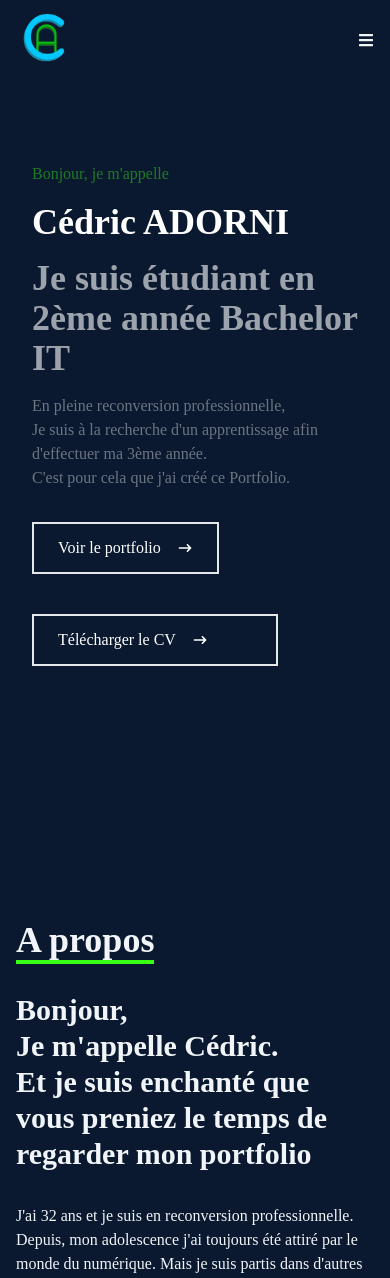
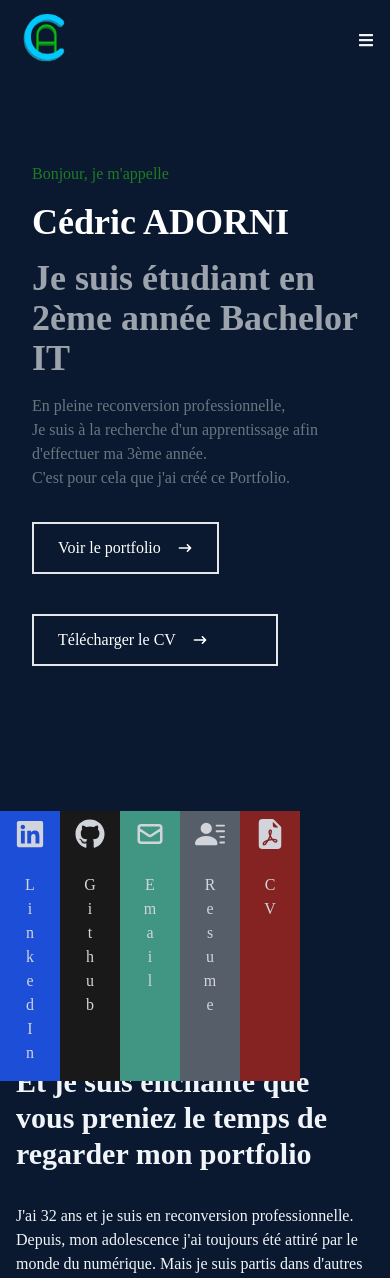
Before and after one commit to ced31-git/cv_adorni_cedric, a React (Create React App) app: page / in a window 390 px wide. Shown: the top 1278 px of the page. Built offline with nearby package versions, Linux system fonts and the light colour scheme.

Commit message:
Components Social_Icons_Mobile finaliser

```diff
--- a/src/App.js
+++ b/src/App.js
@@ -1,4 +1,5 @@
 import Navbar from "./components/Navbar";
+import SocialIconsMobile from "./components/subcomponents/Social_Icons_Mobile";
 import Home from "./components/Home";
 import About from "./components/About";
 import Contact from "./components/Contact";
@@ -10,6 +11,7 @@ function App() {
   return (
     <div>
       <Navbar />
+      <SocialIconsMobile />
       <Home />
       <About />
       {/* <Formation /> */}
--- a/src/components/Home.jsx
+++ b/src/components/Home.jsx
@@ -1,6 +1,7 @@
 import React from "react";
 import { HiArrowNarrowRight } from "react-icons/hi";
 import { Link } from "react-scroll";
+
 
 const Home = () => {
   return (
--- a/src/components/Navbar.jsx
+++ b/src/components/Navbar.jsx
@@ -7,6 +7,8 @@ import {
 } from "react-icons/bs";
 import Logo from "../assets/icons/Logo_CA.png";
 import { Link } from "react-scroll";
+import SocialIcons from "./subcomponents/Social_Icons";
+
 
 const Navbar = () => {
   const [nav, setNav] = useState(false);
@@ -52,7 +54,7 @@ const Navbar = () => {
           </li>
           <li className="md:hover:underline md:hover:text-vertfluo">
             <Link to="contact" smooth={true} duration={500}>
-            Contact
+              Contact
             </Link>
           </li>
         </ul>
@@ -70,6 +72,7 @@ const Navbar = () => {
             : "absolute top-0 left-0 w-full h-screen bg-darkblue flex flex-col justify-center items-center"
         }
       >
+
         <li className="py-6 text-4xl">
           <Link onClick={handleClick} to="home" smooth={true} duration={500}>
             Accueil
@@ -102,57 +105,13 @@ const Navbar = () => {
         </li>
         <li className="py-6 text-4xl">
           <Link onClick={handleClick} to="contact" smooth={true} duration={500}>
-          Contact
+            Contact
           </Link>
         </li>
       </ul>
-      {/* Icones Réseaux Sociaux */}
+      {/* Icones Réseaux Sociaux: lg screen*/}
       <div className="hidden lg:flex fixed flex-col top-[35%] left-0">
-        <ul>
-          <li className="w-[160px] h-[60px] flex justify-between items-center ml-[-100px] hover:ml-[-10px] duration-300 bg-blue-700">
-            <a
-              className="flex justify-between items-center w-full text-gray-300"
-              href="/"
-            >
-              Linkedin <FaLinkedin size={30} />
-            </a>
-          </li>
-          <li className="w-[160px] h-[60px] flex justify-between items-center ml-[-100px] hover:ml-[-10px] duration-300 bg-[#1a1919]">
-            <a
-              className="flex justify-between items-center w-full text-gray-300"
-              href={`url('https://github.com/ced31-git')`}
-              target="_blank"
-              rel="noreferrer"
-            >
-              Github <FaGithub size={30} />
-            </a>
-          </li>
-          <li className="w-[160px] h-[60px] flex justify-between items-center ml-[-100px] hover:ml-[-10px] duration-300 bg-[#409683]">
-            <a
-              className="flex justify-between items-center w-full text-gray-300"
-              href="mailto:adorni.cedric@gmail.com"
-            >
-              Email <HiOutlineMail size={30} />
-            </a>
-          </li>
-          <li className="w-[160px] h-[60px] flex justify-between items-center ml-[-100px] hover:ml-[-10px] duration-300 bg-[#565f69]">
-            <a
-              className="flex justify-between items-center w-full text-gray-300"
-              href="/"
-            >
-              Resume <BsFillPersonLinesFill size={30} />
-            </a>
-          </li>
-          <li className="w-[160px] h-[60px] flex justify-between items-center ml-[-100px] hover:ml-[-10px] duration-300 bg-[#852222]">
-            <a
-              className="flex justify-between items-center w-full text-gray-300"
-              href="/"
-              download
-            >
-              Télécharger CV <BsFillFileEarmarkPdfFill size={30} />
-            </a>
-          </li>
-        </ul>
+        <SocialIcons />
       </div>
     </div>
   );
--- /dev/null
+++ b/src/components/subcomponents/Social_Icons.jsx
@@ -0,0 +1,59 @@
+import React from 'react'
+import { FaBars, FaTimes, FaGithub, FaLinkedin } from "react-icons/fa";
+import { HiOutlineMail } from "react-icons/hi";
+import {
+  BsFillPersonLinesFill,
+  BsFillFileEarmarkPdfFill,
+} from "react-icons/bs";
+
+const Social_Icons = () => {
+  return (
+    <ul>
+      <li className="w-[170px] h-[60px] flex justify-between items-center ml-[-110px] hover:ml-[-10px] duration-300 bg-blue-700">
+        <a
+          className="flex justify-between items-center w-full text-gray-300"
+          href="/"
+        >
+          Linkedin <FaLinkedin size={30} />
+        </a>
+      </li>
+      <li className="w-[170px] h-[60px] flex justify-between items-center ml-[-110px] hover:ml-[-10px] duration-300 bg-[#1a1919]">
+        <a
+          className="flex justify-between items-center w-full text-gray-300"
+          href={`url('https://github.com/ced31-git')`}
+          target="_blank"
+          rel="noreferrer"
+        >
+          Github <FaGithub size={30} />
+        </a>
+      </li>
+      <li className="w-[170px] h-[60px] flex justify-between items-center ml-[-110px] hover:ml-[-10px] duration-300 bg-[#409683]">
+        <a
+          className="flex justify-between items-center w-full text-gray-300"
+          href="mailto:adorni.cedric@gmail.com"
+        >
+          Email <HiOutlineMail size={30} />
+        </a>
+      </li>
+      <li className="w-[170px] h-[60px] flex justify-between items-center ml-[-110px] hover:ml-[-10px] duration-300 bg-[#565f69]">
+        <a
+          className="flex justify-between items-center w-full text-gray-300"
+          href="/"
+        >
+          Resume <BsFillPersonLinesFill size={30} />
+        </a>
+      </li>
+      <li className="w-[170px] h-[60px] flex justify-between items-center ml-[-110px] hover:ml-[-10px] duration-300 bg-[#852222]">
+        <a
+          className="flex justify-between items-center w-full text-gray-300"
+          href="/"
+          download
+        >
+          Télécharger CV <BsFillFileEarmarkPdfFill size={30} />
+        </a>
+      </li>
+    </ul>
+  );
+}
+
+export default Social_Icons
--- /dev/null
+++ b/src/components/subcomponents/Social_Icons_Mobile.jsx
@@ -0,0 +1,113 @@
+import React from "react";
+import { FaBars, FaTimes, FaGithub, FaLinkedin } from "react-icons/fa";
+import { HiOutlineMail } from "react-icons/hi";
+import {
+  BsFillPersonLinesFill,
+  BsFillFileEarmarkPdfFill,
+} from "react-icons/bs";
+
+const Social_Icons_Mobile = () => {
+  return (
+    <div className="flex justify-between items-center fixed top-[83%] left-0 lg:hidden">
+      <ul className="flex">
+        <li className="w-[60px] h-[270px] flex justify-center items-start mt-[110px] hover:mt-[-80px] duration-300 bg-blue-700 py-2">
+          <a
+            className="flex justify-center items-center w-full text-gray-300"
+            href="/"
+          >
+            <ul>
+              <li>
+                <FaLinkedin size={30} />
+              </li>
+              <br />
+              <li className="flex justify-center items-center">L</li>
+              <li className="flex justify-center items-center">i</li>
+              <li className="flex justify-center items-center">n</li>
+              <li className="flex justify-center items-center">k</li>
+              <li className="flex justify-center items-center">e</li>
+              <li className="flex justify-center items-center">d</li>
+              <li className="flex justify-center items-center">I</li>
+              <li className="flex justify-center items-center">n</li>
+            </ul>
+          </a>
+        </li>
+        <li className="w-[60px] h-[270px] flex justify-center items-start mt-[110px] hover:mt-[-80px] duration-300 bg-[#1a1919] py-2">
+          <a
+            className="flex justify-center items-center w-full text-gray-300"
+            href={`url('https://github.com/ced31-git')`}
+            target="_blank"
+            rel="noreferrer"
+          >
+            <ul>
+              <li>
+                <FaGithub size={30} />
+              </li>
+              <br />
+              <li className="flex justify-center items-center">G</li>
+              <li className="flex justify-center items-center">i</li>
+              <li className="flex justify-center items-center">t</li>
+              <li className="flex justify-center items-center">h</li>
+              <li className="flex justify-center items-center">u</li>
+              <li className="flex justify-center items-center">b</li>
+            </ul>
+          </a>
+        </li>
+        <li className="w-[60px] h-[270px] flex justify-between items-start mt-[110px] hover:mt-[-80px] duration-300 bg-[#409683] py-2">
+          <a
+            className="flex justify-center items-center w-full text-gray-300"
+            href="mailto:adorni.cedric@gmail.com"
+          >
+            <ul>
+              <li>
+                <HiOutlineMail size={30} />
+              </li>
+              <br />
+              <li className="flex justify-center items-center">E</li>
+              <li className="flex justify-center items-center">m</li>
+              <li className="flex justify-center items-center">a</li>
+              <li className="flex justify-center items-center">i</li>
+              <li className="flex justify-center items-center">l</li>
+            </ul>
+          </a>
+        </li>
+        <li className="w-[60px] h-[270px] flex justify-between items-start mt-[110px] hover:mt-[-80px] duration-300 bg-[#565f69] py-2">
+          <a
+            className="flex justify-center items-center w-full text-gray-300"
+            href="/"
+          >
+            <ul>
+              <li>
+                <BsFillPersonLinesFill size={30} />
+              </li>
+              <br />
+              <li className="flex justify-center items-center">R</li>
+              <li className="flex justify-center items-center">e</li>
+              <li className="flex justify-center items-center">s</li>
+              <li className="flex justify-center items-center">u</li>
+              <li className="flex justify-center items-center">m</li>
+              <li className="flex justify-center items-center">e</li>
+            </ul>
+          </a>
+        </li>
+        <li className="w-[60px] h-[270px] flex justify-between items-start mt-[110px] hover:mt-[-80px] duration-300 bg-[#852222] py-2">
+          <a
+            className="flex justify-center items-center w-full text-gray-300"
+            href="/"
+            download
+          >
+            <ul>
+              <li>
+                <BsFillFileEarmarkPdfFill size={30} />
+              </li>
+              <br />
+              <li className="flex justify-center items-center">C</li>
+              <li className="flex justify-center items-center">V</li>
+            </ul>
+          </a>
+        </li>
+      </ul>
+    </div>
+  );
+};
+
+export default Social_Icons_Mobile;
```
